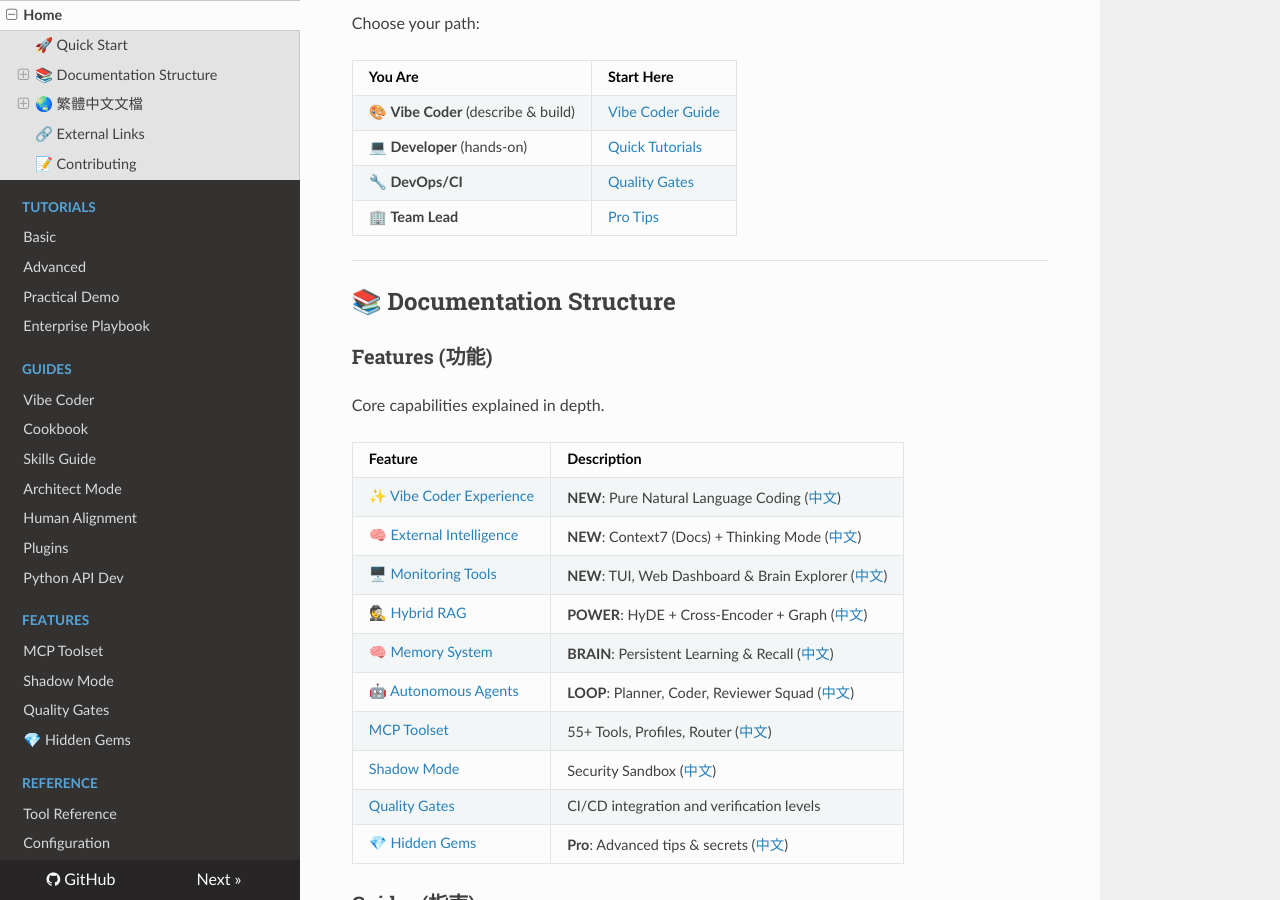
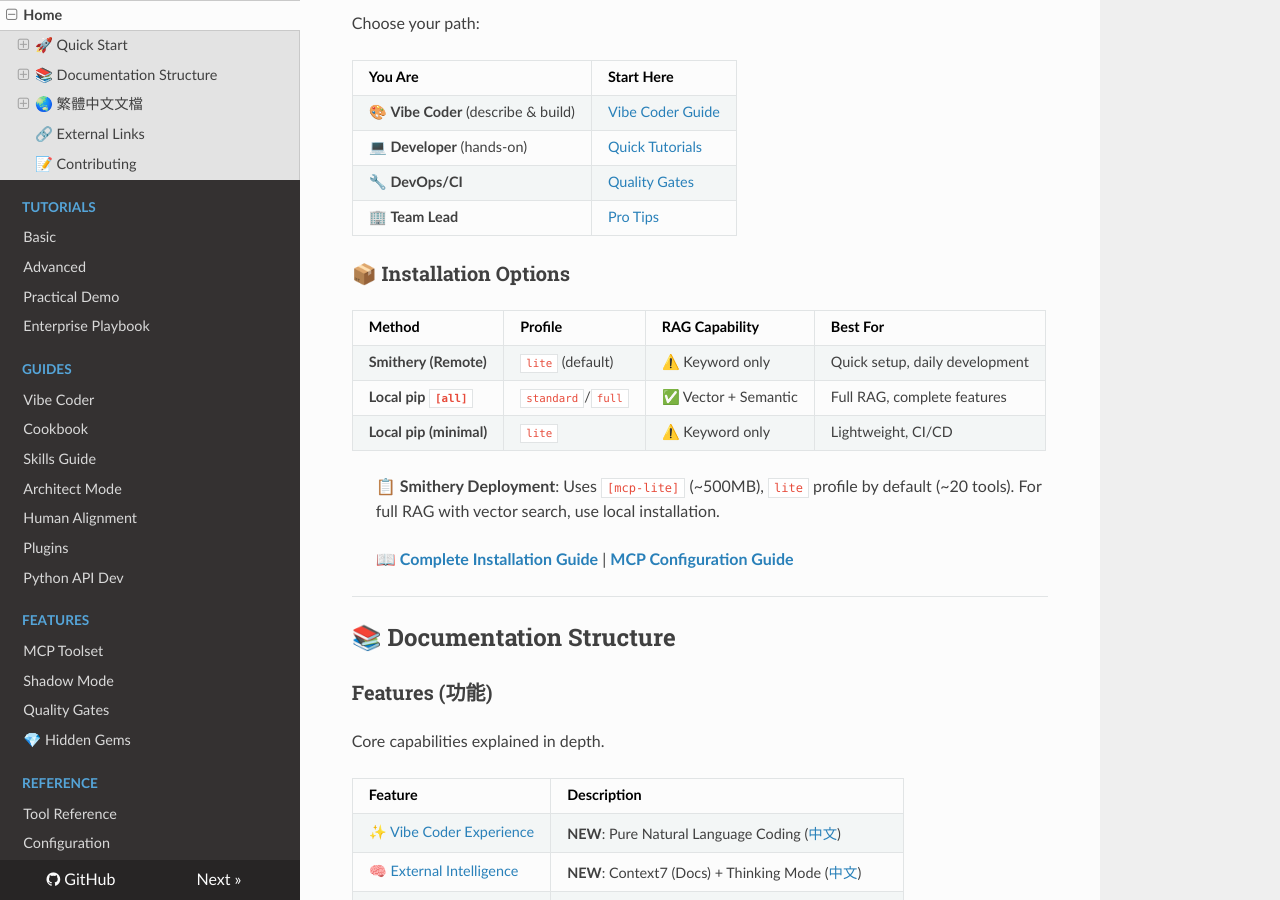
Before and after one commit to Boring206/boring-gemini, an MkDocs documentation site: the page built from docs/index.md, in a window 1280 px wide and 900 px high, scrolled down 301 px. Built offline with MkDocs 1.6.1, drawn with Linux system fonts in a browser that asks for light colours; nearby versions of some CDN libraries.

Commit message:
docs: 在 index.md 補充 Smithery 安裝選項說明
- 新增安裝選項對比表格
- 說明 Smithery 默認使用 lite profile
- 補充 RAG 能力差異
- 添加完整安裝指南連結

```diff
--- a/docs/index.md
+++ b/docs/index.md
@@ -14,6 +14,18 @@
 | 💻 **Developer** (hands-on) | [Quick Tutorials](./guides/quick-tutorials.md) |
 | 🔧 **DevOps/CI** | [Quality Gates](./features/quality-gates.md) |
 | 🏢 **Team Lead** | [Pro Tips](./guides/pro-tips.md) |
+
+### 📦 Installation Options
+
+| Method | Profile | RAG Capability | Best For |
+|--------|---------|----------------|----------|
+| **Smithery (Remote)** | `lite` (default) | ⚠️ Keyword only | Quick setup, daily development |
+| **Local pip `[all]`** | `standard`/`full` | ✅ Vector + Semantic | Full RAG, complete features |
+| **Local pip (minimal)** | `lite` | ⚠️ Keyword only | Lightweight, CI/CD |
+
+> 📋 **Smithery Deployment**: Uses `[mcp-lite]` (~500MB), `lite` profile by default (~20 tools). For full RAG with vector search, use local installation.
+>
+> 📖 **[Complete Installation Guide](../README.md#-installation)** | **[MCP Configuration Guide](./guides/mcp-configuration.md)**
 
 ---
 
```
